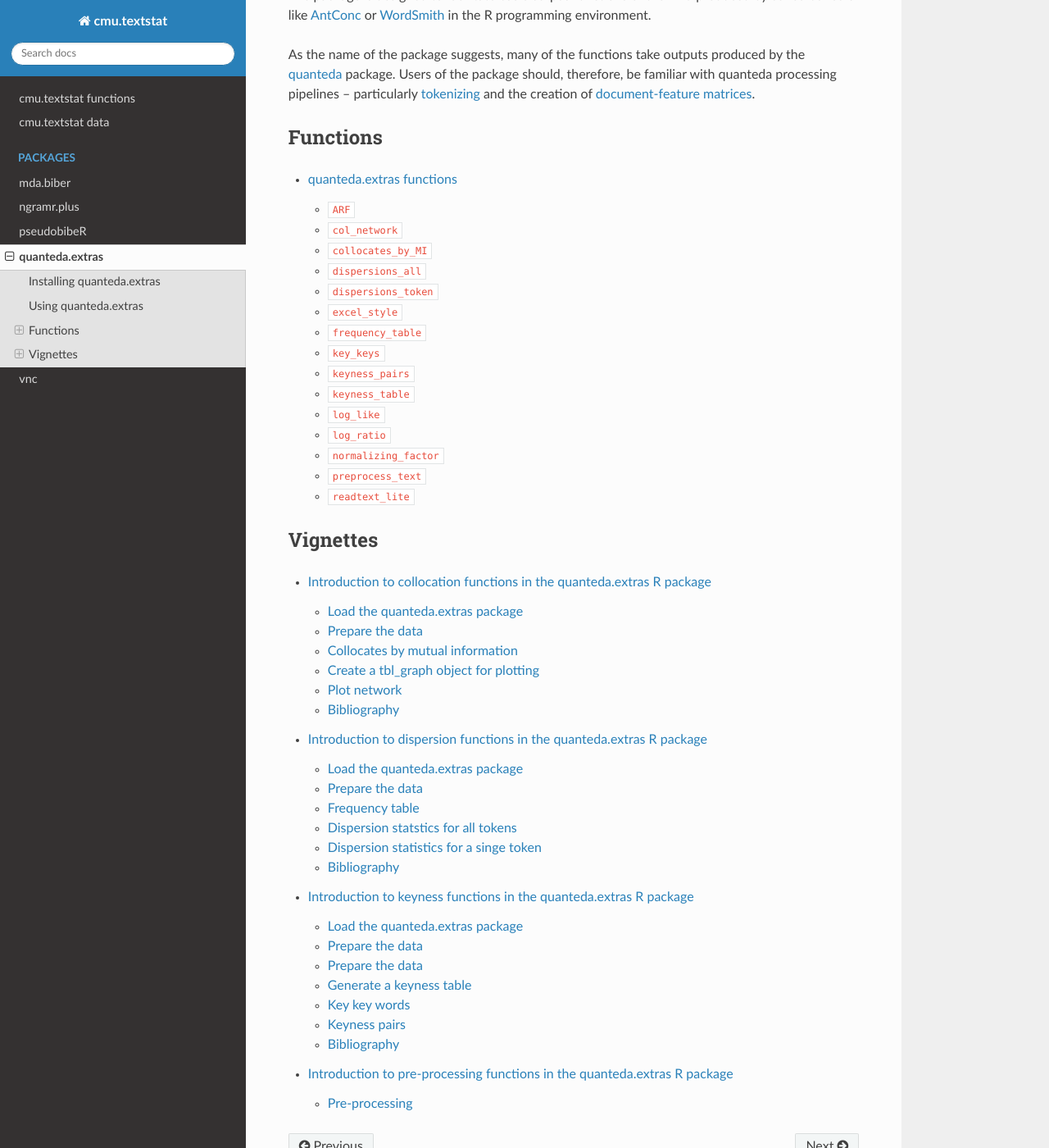
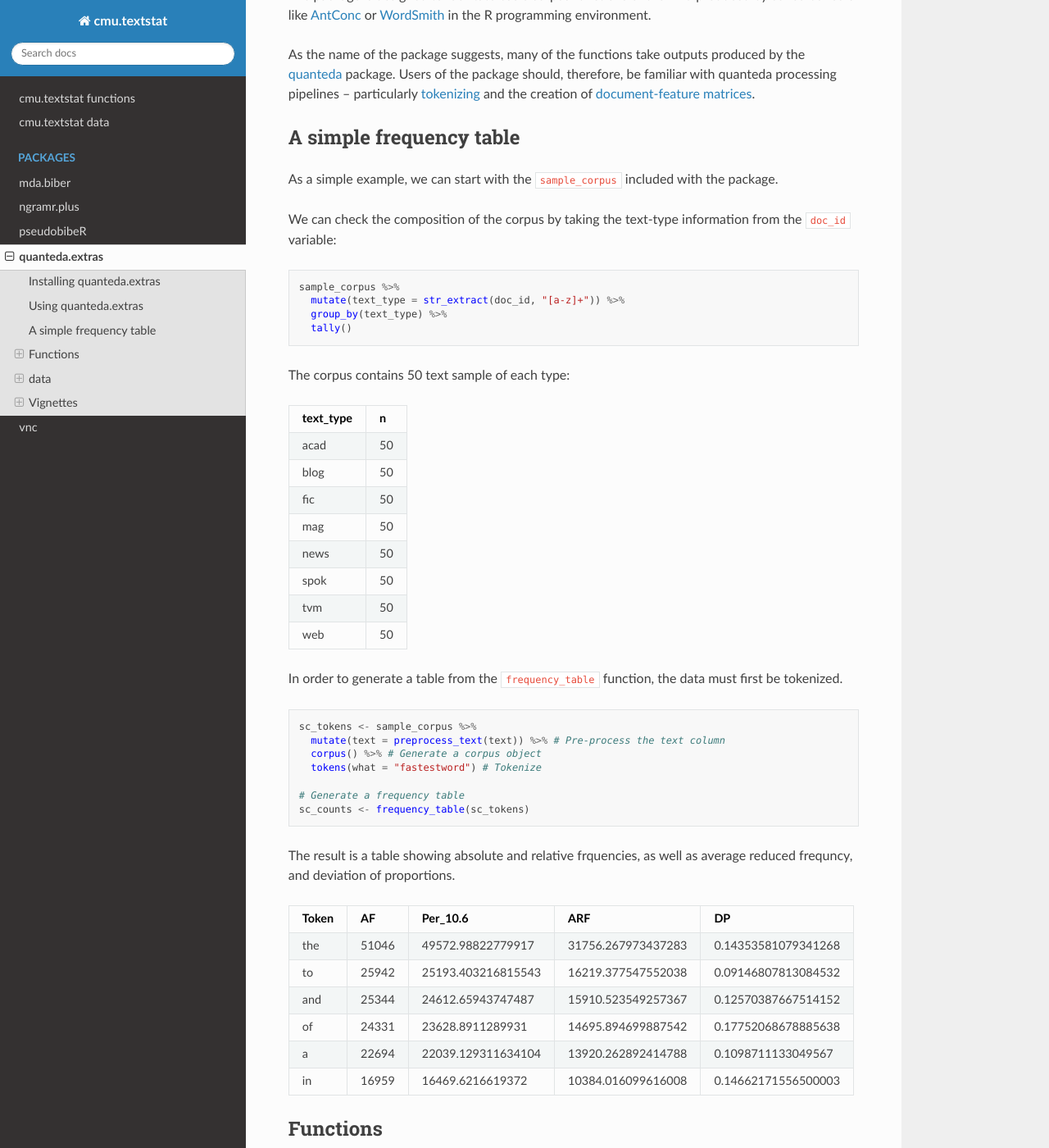
Before and after one commit to browndw/cmu-textstat-docs, a Sphinx documentation site: the page built from docs/quanteda.extras/quanteda.extras.md, in a window 1280 px wide and 1400 px high, scrolled down 596 px. Shown: the whole window at 82% size. Built offline with Sphinx 7.4.7 and the Read the Docs theme 2.0.0, drawn with Linux system fonts in a browser that asks for light colours; some of the changed text lies outside the part shown.

Commit message:
Update quanteda.extras.md

````diff
--- a/docs/quanteda.extras/quanteda.extras.md
+++ b/docs/quanteda.extras/quanteda.extras.md
@@ -22,6 +22,56 @@ The package is designed to facilitate basic corpus functions of the kind produce
 
 As the name of the package suggests, many of the functions take outputs produced by the [quanteda](https://quanteda.io/) package. Users of the package should, therefore, be familiar with quanteda processing pipelines -- particularly [tokenizing](https://quanteda.io/reference/tokens.html) and the creation of [document-feature matrices](https://quanteda.io/reference/dfm.html).
 
+## A simple frequency table
+
+As a simple example, we can start with the `sample_corpus` included with the package.
+
+We can check the composition of the corpus by taking the text-type information from the `doc_id` variable:
+
+``` r
+sample_corpus %>%
+  mutate(text_type = str_extract(doc_id, "[a-z]+")) %>%
+  group_by(text_type) %>%
+  tally()
+```
+
+The corpus contains 50 text sample of each type:
+
+
+| text_type |  n |
+|-----------|---:|
+| acad      | 50 |
+| blog      | 50 |
+| fic       | 50 |
+| mag       | 50 |
+| news      | 50 |
+| spok      | 50 |
+| tvm       | 50 |
+| web       | 50 |
+
+In order to generate a table from the `frequency_table` function, the data must first be tokenized.
+
+``` r
+sc_tokens <- sample_corpus %>%
+  mutate(text = preprocess_text(text)) %>% # Pre-process the text column
+  corpus() %>% # Generate a corpus object
+  tokens(what = "fastestword") # Tokenize
+
+# Generate a frequency table
+sc_counts <- frequency_table(sc_tokens)
+
+```
+The result is a table showing absolute and relative frquencies, as well as average reduced frequncy, and deviation of proportions.
+
+| Token | AF    | Per\_10.6           | ARF                | DP                  |
+|-------|------:|-------------------:|-------------------:|--------------------:|
+| the   | 51046 | 49572.98822779917  | 31756.267973437283 | 0.14353581079341268 |
+| to    | 25942 | 25193.403216815543 | 16219.377547552038 | 0.09146807813084532 |
+| and   | 25344 | 24612.65943747487  | 15910.523549257367 | 0.12570387667514152 |
+| of    | 24331 | 23628.8911289931   | 14695.894699887542 | 0.17752068678885638 |
+| a     | 22694 | 22039.129311634104 | 13920.262892414788 | 0.1098711133049567  |
+| in    | 16959 | 16469.6216619372   | 10384.016099616008 | 0.14662171556500003 |
+
 ## Functions
 
 ```{toctree}
@@ -29,6 +79,15 @@ As the name of the package suggests, many of the functions take outputs produced
 
 functions/functions.md
 ```
+
+## data
+
+```{toctree}
+:maxdepth: 2
+
+data/data.md
+```
+
 
 ## Vignettes
 
````
